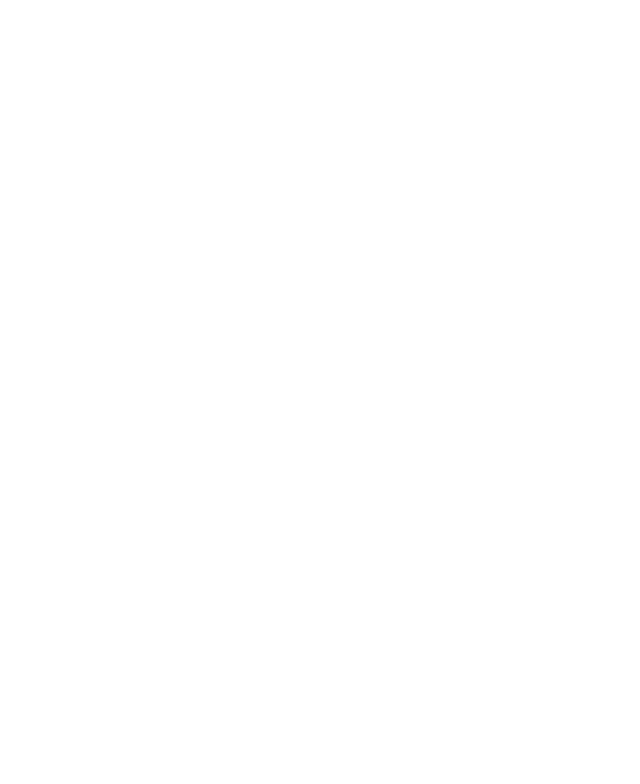
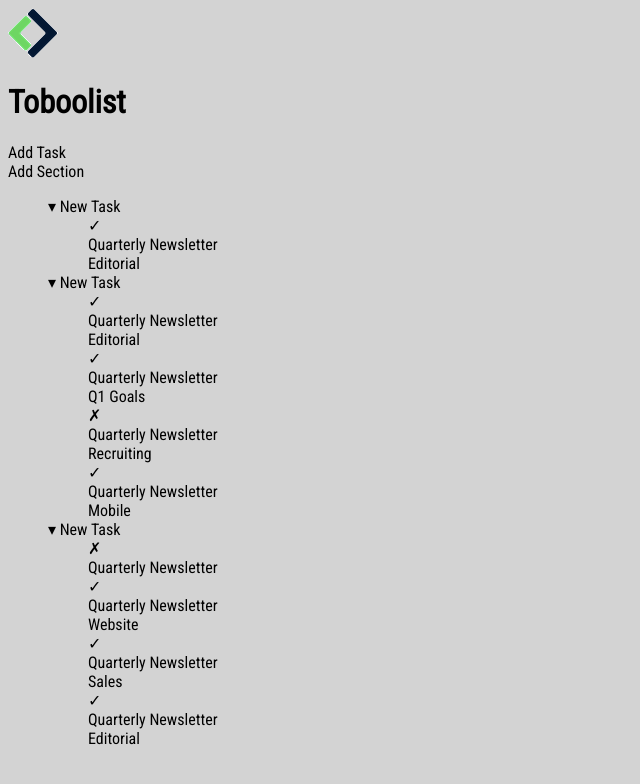
Before and after one commit to DavideZattra/html-css-toboolist, a plain HTML site: page index.html in a window 1280 px wide. Shown: the whole page, without its empty margins (0-640 px from the left). Drawn offline with Linux system fonts and the light colour scheme.

Commit message:
html done css to go

```diff
--- a/css/style.css
+++ b/css/style.css
@@ -0,0 +1,16 @@
+*{
+
+    font-family: 'Roboto Condensed', sans-serif;
+
+}
+
+body{
+
+    background-color: lightgray;
+
+}
+
+
+ul {
+    list-style-type: none;
+}
--- a/index.html
+++ b/index.html
@@ -4,10 +4,82 @@
     <meta charset="UTF-8">
     <meta http-equiv="X-UA-Compatible" content="IE=edge">
     <meta name="viewport" content="width=device-width, initial-scale=1.0">
-    <title>Document</title>
     <link rel="stylesheet" href="css/style.css">
+    <link rel="preconnect" href="https://fonts.googleapis.com">
+<link rel="preconnect" href="https://fonts.gstatic.com" crossorigin>
+<link href="https://fonts.googleapis.com/css2?family=Roboto+Condensed&display=swap" rel="stylesheet">
+    <title>Toboolist</title>
 </head>
 <body>
+    <!-- header with logo and name -->
+    <header>
+        <div id="header">
+
+            <img src="img/Logo.png" alt="Logo Toboolist">
+            <h1>Toboolist</h1>
+
+        </div>
+    </header>
+
+    <main>
+        <!-- buttons -->
+        <div class="box">
+
+            <div class="add-button" id="task">Add Task</div>
+            <div class="add-button" id="section">Add Section</div>
+
+        </div>
+
+        <!-- list -->
+        <div class="box">
+            <ul>
+                <li>
+                    &dtrif; New Task
+                    <ul>
+                        <li>
+                            <div class="cecked">&check;</div> Quarterly Newsletter <div class="edit">Editorial</div>
+                        </li>
+                    </ul>
+                </li>
+                <li>
+                    &dtrif; New Task
+                    <ul>
+                        <li>
+                            <div class="cecked">&check;</div> Quarterly Newsletter <div class="edit">Editorial</div>
+                        </li>
+                        <li>
+                            <div class="cecked">&check;</div> Quarterly Newsletter <div class="goals">Q1 Goals</div>
+                        </li>
+                        <li>
+                            <div class="not-cecked">&cross;</div> Quarterly Newsletter <div class="recr">Recruiting</div>
+                        </li>
+                        <li>
+                            <div class="cecked">&check;</div> Quarterly Newsletter <div class="mob">Mobile</div>
+                        </li>
+                    </ul>
+                </li>
+                <li>
+                    &dtrif; New Task
+                    <ul>
+                        <li>
+                            <div class="not-cecked">&cross;</div> Quarterly Newsletter
+                        </li>
+                        <li>
+                            <div class="cecked">&check;</div> Quarterly Newsletter <div class="web">Website</div>
+                        </li>
+                        <li>
+                            <div class="cecked">&check;</div> Quarterly Newsletter <div class="sale">Sales</div>
+                        </li>
+                        <li>
+                            <div class="cecked">&check;</div> Quarterly Newsletter <div class="edit">Editorial</div>
+                        </li>
+                    </ul>
+                </li>
+            </ul>
+
+        </div>
+
+    </main>
 
 </body>
 </html>
```
